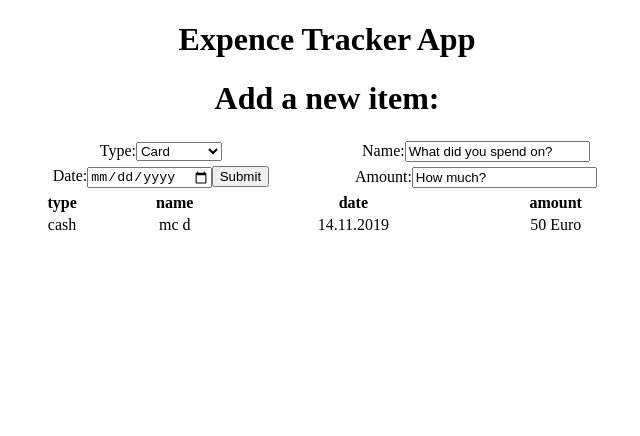
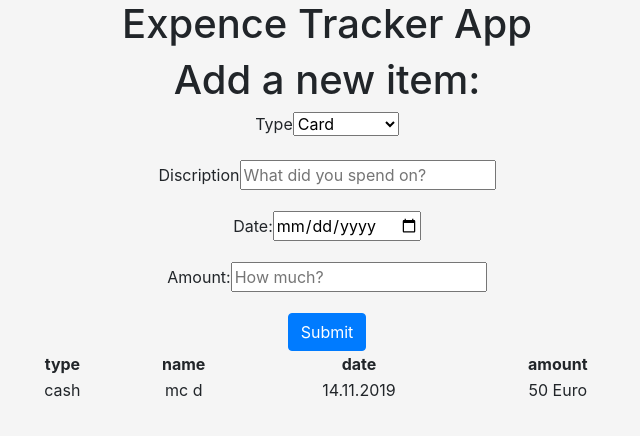
Before and after one commit to benjaminheine/Expense_Tracker, a React (Create React App) app: page / in a window 1280 px wide. Shown: the top 436 px of the page, without its empty margins (313-953 px from the left). Built offline with nearby package versions, Linux system fonts and the light colour scheme.

Commit message:
Implemented a controlled component

```diff
--- a/package.json
+++ b/package.json
@@ -3,6 +3,7 @@
   "version": "0.1.0",
   "private": true,
   "dependencies": {
+    "bootstrap": "^4.3.1",
     "react": "^16.11.0",
     "react-dom": "^16.11.0",
     "react-scripts": "3.2.0"
--- a/public/index.html
+++ b/public/index.html
@@ -11,7 +11,7 @@
 
 
   </head>
-  <body>
+  <body style="background-color:whitesmoke;">
 
     <div id="root"></div>
 
--- a/src/App.js
+++ b/src/App.js
@@ -1,14 +1,15 @@
 import React from "react";
-import InputTable from "./components/InputTable";
+import '../node_modules/bootstrap/dist/css/bootstrap.min.css'
+import ExpenseInputTable from "./components/ExpenseInputTable";
 import OutputTable from "./components/OutputTable";
-import Expenses from "./Expenses";
+import './index.css';
 
 function App() {
-  const expensesFromLocalStorage = [];
+  // const expensesFromLocalStorage = [];
 
   return (
     <div>
-    <InputTable />
+    <ExpenseInputTable />
     <OutputTable />
     </div>
   );
--- a/src/components/ExpenseInputTable.js
+++ b/src/components/ExpenseInputTable.js
@@ -2,45 +2,50 @@ import React from "react";
 
 class ExpenseInputTable extends React.Component {
   constructor(props) {
-    super(props);
+    super(props)
+
+    // this.handleExpenseTypeChange =this.handleExpenseTypeChange.bind(this);
+    // this.handleExpenseDiscription =this.handleExpenseDiscription.bind(this);
+    // this.handleExpenseDate =this.handleExpenseDate.bind(this);
+    // this.handleExpenseAmount =this.handleExpenseAmount.bind(this);
+
     this.state = {
       expensetype: '',
       expensediscription: '',
       expensedate: '',
       expenseamount: ''
-    };
+    }
   }
 
-  handleExpenseTypeChange = (event) => {
-    this.setState( {
+  handleExpenseTypeChange = event => {
+    this.setState({
       expensetype: event.target.value
-  })
-}
+    });
+  };
 
-handleExpenseDiscription = (event) => {
+  handleExpenseDiscription = event => {
     this.setState({
       expensediscription: event.target.value
-  })
-}
+    });
+  };
 
-handleExpenseDate = (event) => {
+  handleExpenseDate = event => {
     this.setState({
       expensedate: event.target.value
-  })
-}
+    });
+  };
 
-handleExpenseAmount = (event) => {
-  this.setState ({
+  handleExpenseAmount = event => {
+    this.setState({
       expenseamount: event.target.value
-  })
-}
-  //   // Create new Expense object
-  //   // Add type, name, date and amount to that object and to localStorage
-  //   // Put expense object into table
-  //   // var expenseTypeSelection = document.getElementById('typeOfExpense');
-  //   // var expenseDiscription = document.getElementById(expenseDiscription);
-  //   // var dayOfExpense = document.getElementById(dayOfExpense);
+    });
+  };
 
+  addExpense = event => {
+    console.log(this.state.expensediscription);
+    event.preventDefault()
+  };
+  // };
   render() {
     return (
       <div className="App">
@@ -48,60 +53,58 @@ handleExpenseAmount = (event) => {
           <h1>Expence Tracker App</h1>
         </header>
         <h1>Add a new item:</h1>
-        <form>
-          <table className="Table-input">
-            <tbody>
-              <tr>
-                <td>
-                  Type:
-                  <select id="typeOfExpense" value={this.state.expensetype} onChange={this.handleExpenseTypeChange}>
+
+        <form onSubmit={this.addExpense}>
+          <div className="form-group">
+            <label>Type</label>
+            <select
+              id="typeOfExpense"
+              value={this.state.expensetype}
+              onChange={this.handleExpenseTypeChange}
+            >
               <option value="card">Card</option>
               <option value="cash">Cash</option>
               <option value="cryptocoin">Cryptocoin</option>
               <option value="other">Other</option>
             </select>
-                </td>
-                <td>
-                  Name:
+          </div>
+          <div className="form-group">
+            <label>Discription</label>
             <input
             type="text"
             id="expenseDiscription"
             value={this.state.expensediscription}
-                    placeholder="What did you spend on?"
             onChange={this.handleExpenseDiscription}
-                  ></input>
-                </td>
-              </tr>
-              <tr>
-                <td>
-                  Date:
+            placeholder="What did you spend on?"/>
+          </div>
+          <div className="form-group">
+            <label>Date:</label>
             <input
               type="date"
               id="dayOfExpense"
               value={this.state.expensedate}
-                    onChange={this.state.handleExpenseDate}
-                  ></input>
-                </td>
-                <td>
-                  Amount:
+              onChange={this.handleExpenseDate}
+            />
+          </div>
+          <div className="form-group">
+            <label>Amount:</label>
             <input
-                    type="text"
+              type="number"
               id="expenseAmount"
-                    value={this.state.expenseamount}
+              value={this.expenseamount}
               placeholder="How much?"
               onChange={this.state.handleExpenseAmount}
-                  ></input>
-                </td>
-              </tr>
-            </tbody>
-          </table>
-          <div>
-            <button onClick={this.submitExpense}>Submit Expense</button>
+            />
           </div>
+          <button type="submit" className="btn btn-primary">
+            Submit
+          </button>
         </form>
       </div>
     );
   }
 }
 
+
+
 export default ExpenseInputTable;
--- a/src/components/OutputTable.js
+++ b/src/components/OutputTable.js
@@ -2,8 +2,8 @@ import React from "react";
 
 function OutputTable() {
   return (
-    <div>
       <table className="Table-input">
+      <tbody>
         <tr>
           <th>type</th>
           <th>name</th>
@@ -16,8 +16,8 @@ function OutputTable() {
           <td>14.11.2019</td>
           <td>50 Euro</td>
         </tr>
+        </tbody>
       </table>
-    </div>
   );
 }
  export default OutputTable;
--- a/src/index.css
+++ b/src/index.css
@@ -1,4 +1,5 @@
 body {
+  background-color:blue;
   /* margin: 0;
   font-family: -apple-system, BlinkMacSystemFont, "Segoe UI", "Roboto", "Oxygen",
     "Ubuntu", "Cantarell", "Fira Sans", "Droid Sans", "Helvetica Neue",
@@ -7,10 +8,6 @@ body {
   -moz-osx-font-smoothing: grayscale; */
 }
 
-code {
-  /* font-family: source-code-pro, Menlo, Monaco, Consolas, "Courier New",
-    monospace; */
-}
 h1 {
   align:center;
 }
```
Also changed, not shown: 1 other file (tests, documents, lock files or other folders). Lines whose indentation alone changed are shown as unchanged.
